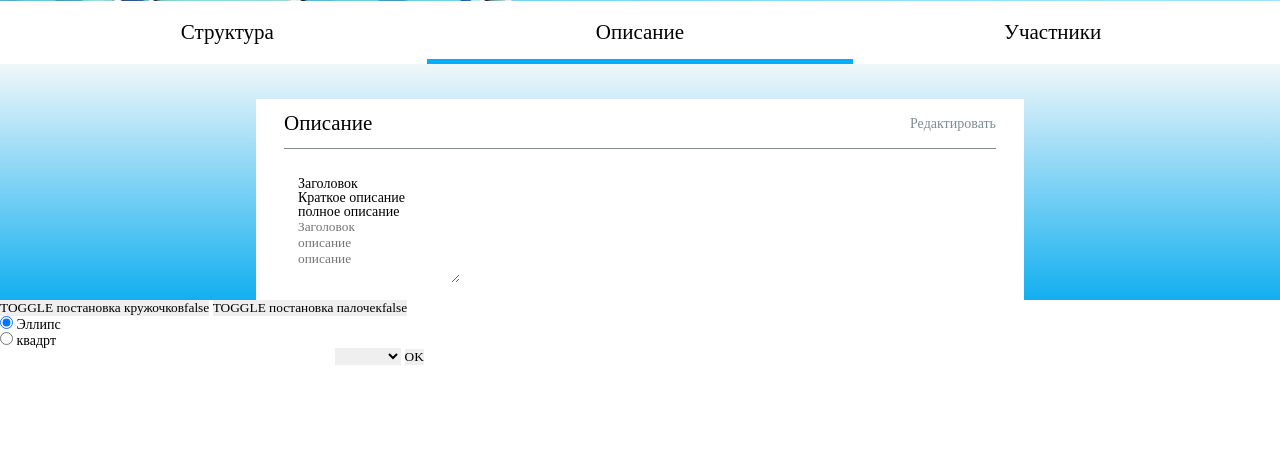
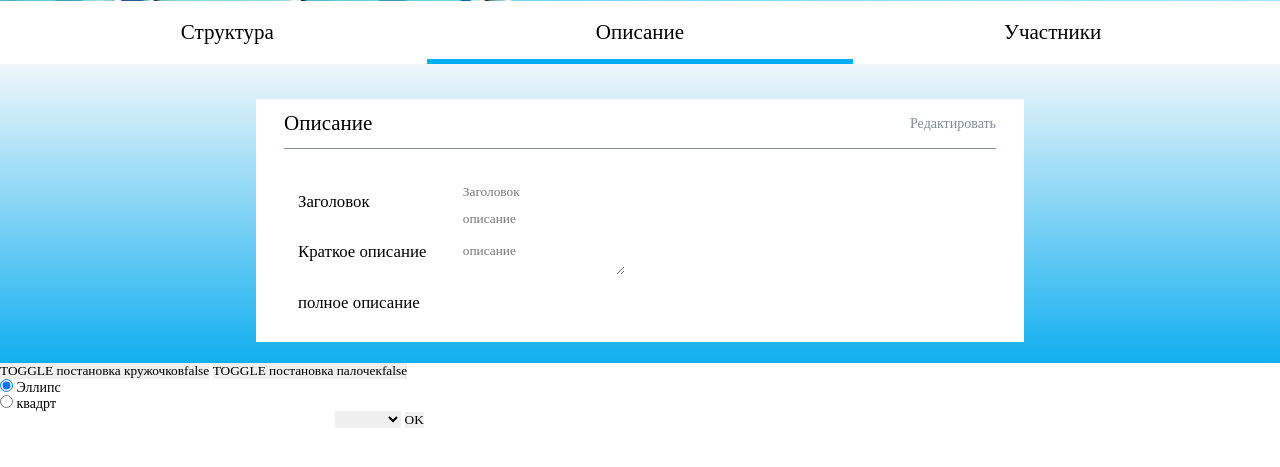
Before and after one commit to newpagexyz/BeCoder, a PHP site: page /project.html in a window 1280 px wide, after a click on "Описание". Shown: the part 314-781 px from the top of the page. Run offline with PHP 8.4, Linux system fonts and the light colour scheme; style sheets or scripts are compiled from the project's sources; some libraries are stand-ins or nearby versions.

Commit message:
Update project.scss

```diff
--- a/#source/scss/project.scss
+++ b/#source/scss/project.scss
@@ -50,6 +50,8 @@
 	text-align: center;
 	padding: 1.5em;
 
+	position: stiky;
+
 
 }
 .tabs__item {
@@ -58,7 +60,7 @@
 	font-size: 1.5em;
 }
 .tabs__body {
-	padding: 1.5em 0 0 0;
+	padding: 1.5em 0 1.5em 0;
 	width: 100%;
 
 position: relative;
@@ -132,15 +134,71 @@ background: rgb(240,247,250);
 //
 .tabs__info {
 	padding: 1em 3em;
+	display: flex;
+
+
 }
-.tabs__list {}
+.tabs__list {
+flex: 0 1 20%;
+
+	display: flex;
+	flex-direction: column;
+
+}
 .tabs-list {}
 .tabs-list__conent {}
-.tabs-list__title {}
+.tabs-list__item{
+	font-size: 1.2em;
+	padding: 1em 0;
+	&:first-child{
+		padding: 1em 0  1em 0;
+	}
+	&:last-child{
+		padding: 1em 0 1em 0;
+
+	}
+	display: flex;
+
+	align-items: center;
+}
+
+.tabs-list__title {
+
+}
 .tabs-list__text {}
 .tabs-list__textarea {}
-.tabs__input {}
-.tabs-input {}
-.tabs-input__text1 {}
-.tabs-input__text2 {}
-.tabs-input__text3 {}
+
+.tabs__input {
+	padding: 0 0 0 2em;
+	display: flex;
+	flex-direction: column;
+
+}
+.tabs-input {
+	flex: 1 1 80%;
+}
+.tabs-input__item{
+font-size: 1.2em;
+
+	width: 100%;
+	display: flex;
+	justify-content: center;
+	align-items: center;
+	& input, textarea{
+
+	border-radius: 5px;
+	padding: 10px;
+	background-color: #f5f3f3;
+	width: 100%;
+	}
+
+}
+.tabs-input__text1 {
+	padding: 0.5em 0;
+}
+.tabs-input__text2 {
+	padding: 0.3em 0;
+}
+.tabs-input__text3 {
+	padding: 0.8em 0;
+}
```
